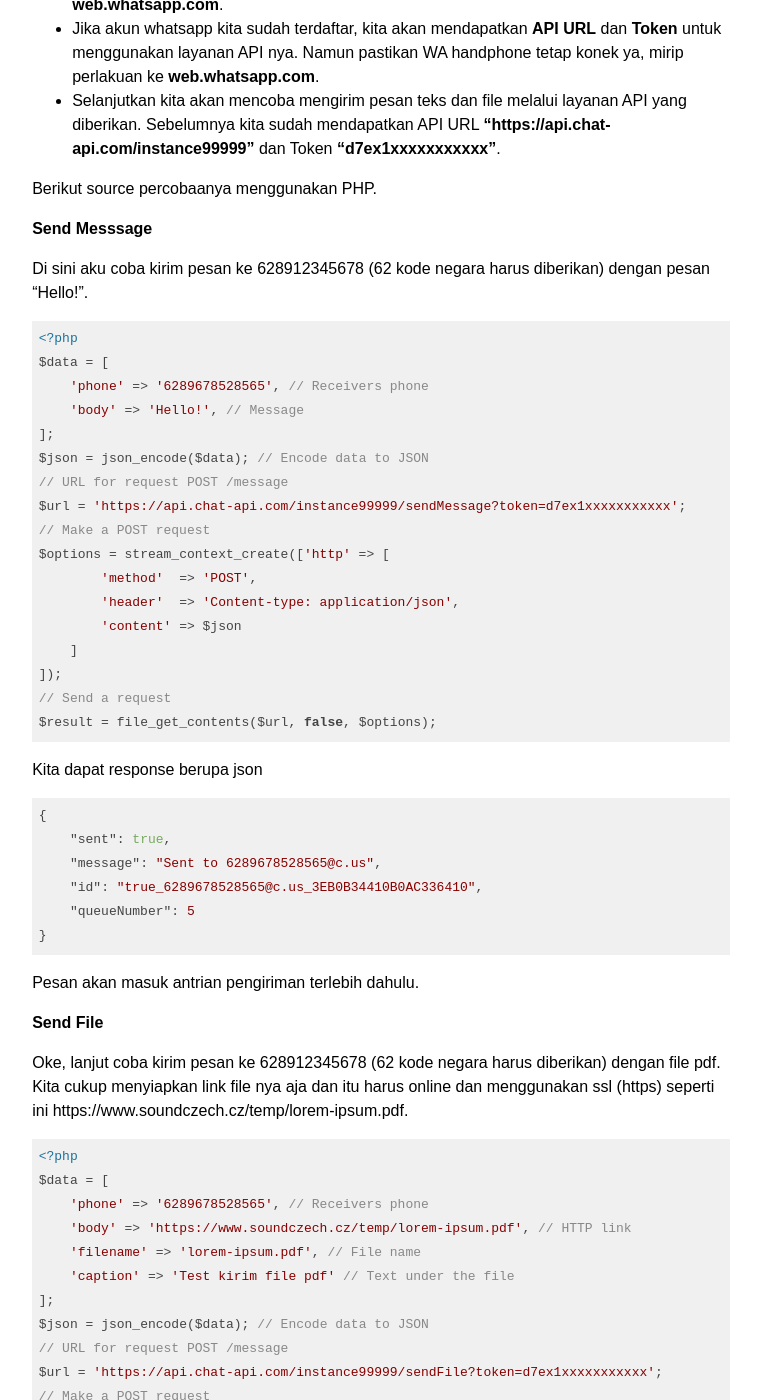
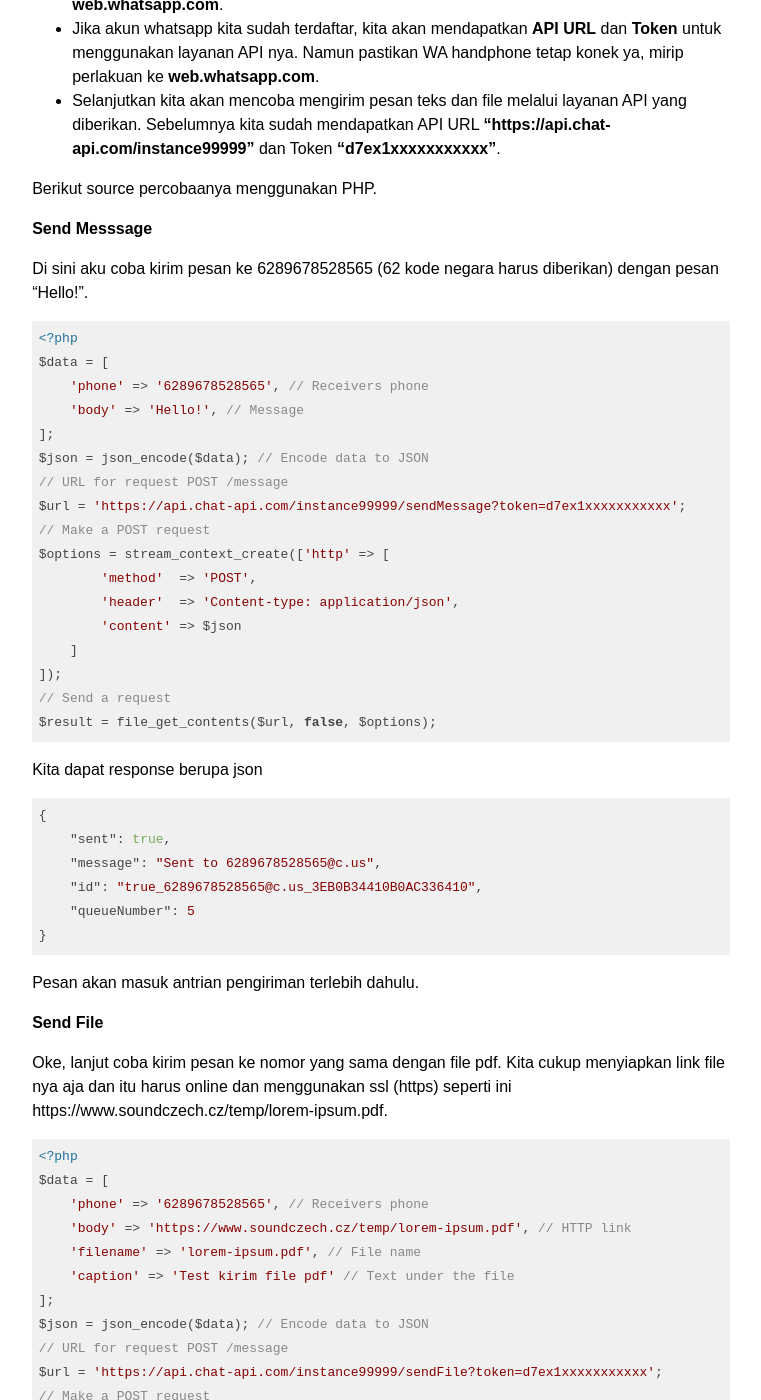
Before and after one commit to uddinmtm/uddinmtm.github.io, a Jekyll site: the page built from _posts/2019-11-16-mencoba-chat-api-dot-com.md, in a window 1280 px wide and 1400 px high, scrolled down 876 px. Shown: the whole window, without its empty margins (259-1020 px from the left). Built offline with Jekyll 4.4.1, drawn with Linux system fonts in a browser that asks for light colours.

Commit message:
fix wrong number

````diff
--- a/_posts/2019-11-16-mencoba-chat-api-dot-com.md
+++ b/_posts/2019-11-16-mencoba-chat-api-dot-com.md
@@ -18,7 +18,7 @@ Hai, aku mau sharing pengalaman mencoba layanan dari <a href="https://chat-api.c
 Berikut source percobaanya menggunakan PHP.
 
 ### Send Messsage
-Di sini aku coba kirim pesan ke 628912345678 (62 kode negara harus diberikan) dengan pesan "Hello!".
+Di sini aku coba kirim pesan ke 6289678528565 (62 kode negara harus diberikan) dengan pesan "Hello!".
 ```php
 <?php
 $data = [
@@ -50,7 +50,7 @@ Kita dapat response berupa json
 Pesan akan masuk antrian pengiriman terlebih dahulu.
 
 ### Send File
-Oke, lanjut coba kirim pesan ke 628912345678 (62 kode negara harus diberikan) dengan file pdf. Kita cukup menyiapkan link file nya aja dan itu harus online dan menggunakan ssl (https) seperti ini https://www.soundczech.cz/temp/lorem-ipsum.pdf.
+Oke, lanjut coba kirim pesan ke nomor yang sama dengan file pdf. Kita cukup menyiapkan link file nya aja dan itu harus online dan menggunakan ssl (https) seperti ini https://www.soundczech.cz/temp/lorem-ipsum.pdf.
 ```php
 <?php
 $data = [
````
